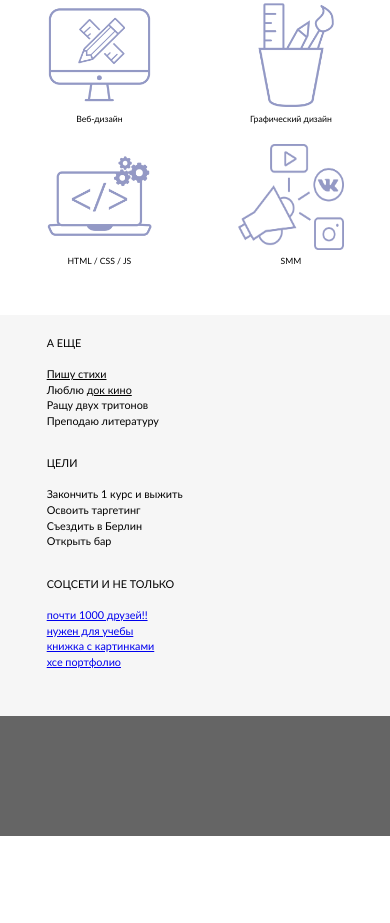
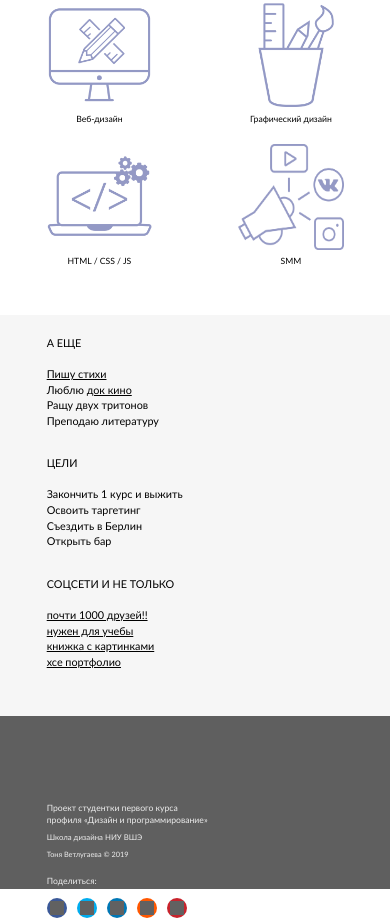
Before and after one commit to antonina-vetlugaeva/tonino-portfolio, a plain HTML site: page about me/index.html in a window 390 px wide. Shown: the part 935-1858 px from the top of the page. Before the commit the page ends 1771 px from the top, so only its background shows below. Drawn offline with Linux system fonts and the light colour scheme; grey boxes are pictures that could not be loaded; files whose address does not match are found by name.

```diff
--- a/about me/index.html
+++ b/about me/index.html
@@ -75,7 +75,34 @@
           </div>
       <section>
       </article>
-    <footer>
+      <footer>
+        <div class="footer-about">
+          <p>Проект студентки первого курса<br> профиля <a href="https://design.hse.ru/dir/programming">«Дизайн и программирование»</a></p>
+          <h3>Школа дизайна НИУ ВШЭ</h3>
+          <h4>Тоня Ветлугаева © 2019</h4>
+        </div>
+        <div class="share">
+          <p id="share">Поделиться:</p>
+        <div class="share-buttons-container">
+          <div class="share-list">
+            <a class="fb-h" onclick="return fbs_click()" target="_blank">
+              <img src="https://img.icons8.com/material-rounded/96/000000/facebook-f.png">
+            </a>
+            <a class="tw-h" onclick="return tbs_click()"  target="_blank">
+              <img src="https://img.icons8.com/material-rounded/96/000000/twitter-squared.png">
+            </a>
+            <a class="li-h" onclick="return lbs_click()"  target="_blank">
+              <img src="https://img.icons8.com/material-rounded/96/000000/linkedin.png">
+            </a>
+            <a class="re-h" onclick="return rbs_click()" target="_blank">
+              <img src="https://img.icons8.com/ios-glyphs/90/000000/reddit.png">
+            </a>
+            <a data-pin-do="buttonPin" data-pin-config="none" class="pi-h" onclick="return pbs_click()" target="_blank">
+              <img src="https://img.icons8.com/ios-glyphs/90/000000/pinterest.png">
+            </a>
+          </div>
+        </div>
+      </div>
     </footer>
     <script src="../js/header.js" charset="utf-8"></script>
     <script src="../js/burger.js" charset="utf-8"></script>
--- a/about me/stylesheet/layout.css
+++ b/about me/stylesheet/layout.css
@@ -235,12 +235,108 @@ a {
 
 .other-info a {
   text-decoration: underline;
+
+  color: #000;
 }
 
 footer {
+  display: flex;
+  flex-direction: row;
+
   height: 12em;
+  margin-top: 0;
+  padding-top: 3.2em;
+  padding-left: 9.3em;
 
-  background-color: #656565;
+  background-color: #5F5F5F;
+
+  justify-content: space-between;
+}
+
+footer p, h3, h4, a {
+  color: #ededed;
+}
+
+footer p {
+  font-size: 1rem;
+  line-height: 140%;
+}
+
+.share {
+  display: flex;
+  flex-direction: column;
+}
+
+#share {
+  padding-bottom: 0.6em;
+  padding-left: 1em;
+}
+
+footer h3 {
+  padding-top: 0.7em;
+
+  font-size: 0.9rem;
+}
+
+footer h4 {
+  padding-top: 0.88em;
+
+  font-size: 0.8rem;
+}
+
+.share-list {
+  display: flex;
+  flex-direction: row;
+}
+
+.share-list a {
+  overflow: hidden;
+
+  width: 2.6em;
+  height: 2.6em;
+  margin: 0.6em;
+  padding: 0.4em;
+
+  cursor: pointer;
+
+  border-radius: 100px;
+}
+
+.share-list img {
+  width: 100%;
+  height: 100%;
+
+  filter: invert(100%);
+}
+
+a.fb-h {
+  background: #3B5998;
+}
+
+a.tw-h {
+  background: #00acee;
+}
+
+a.li-h {
+  background: #0077B5;
+}
+
+a.re-h {
+  background: #FF5700;
+}
+
+a.pi-h {
+  background: #c8232c;
+}
+
+.share-buttons-container {
+  display: flex;
+  float: right;
+
+  padding-right: 9.3em;
+
+  justify-content: center;
+  align-items: center;
 }
 
 @media screen and (max-width: 768px) {
@@ -364,9 +460,55 @@ footer {
   }
 
   footer {
-    height: 24em;
+    display: flex;
+    flex-direction: column;
+
+    margin-top: 0;
+    padding-top: 17.4em;
+    padding-bottom: 17.1em;
+
+    justify-content: space-around;
+
   }
 
+  .share-buttons-container {
+    padding-left: 0;
 
+    justify-content: flex-start;
+  }
+
+  .share-list a {
+    width: 4em;
+    height: 4em;
+    margin: 1em;
+    padding: 0.6em;
+  }
+
+  .share-list a:first-of-type {
+    margin-left: 0;
+  }
+
+  footer p {
+    font-size: 2rem;
+    line-height: 140%;
+  }
+
+  #share {
+    padding-top: 2em;
+    padding-bottom: 0.6em;
+    padding-left: 0;
+  }
+
+  footer h3 {
+    padding-top: 0.9em;
+
+    font-size: 1.8rem;
+  }
+
+  footer h4 {
+    padding-top: 1.2em;
+
+    font-size: 1.7rem;
+  }
 
 }
--- a/js/circle-color.js
+++ b/js/circle-color.js
@@ -3,3 +3,9 @@ var colors = ["#92dca9", "#525588"];
 $('.shining-circle').each(function() {
     $(this).css('color', colors[Math.floor(Math.random() * colors.length)]);
 });
+
+var colors = ["#92dca9", "#525588"];
+
+$('.purpletext').each(function() {
+    $(this).css('color', colors[Math.floor(Math.random() * colors.length)]);
+});
```
Also changed, not shown: main page/index.html (+2 -2 lines), main page/stylesheet/layout.css (+7 -4 lines), 1 other file.
